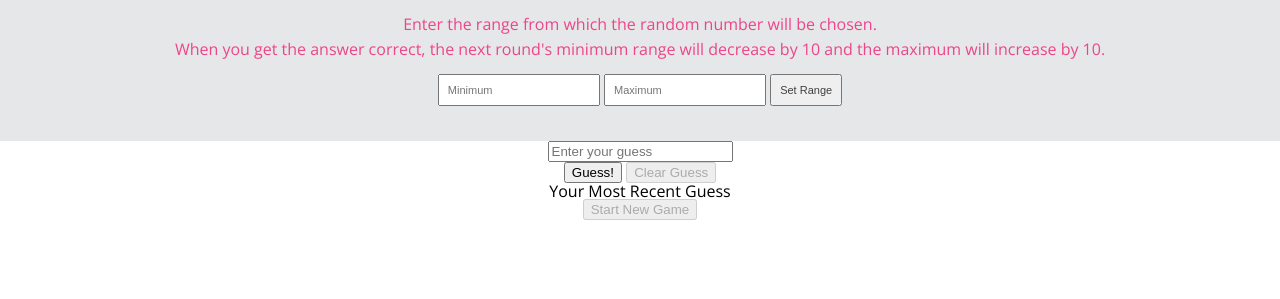
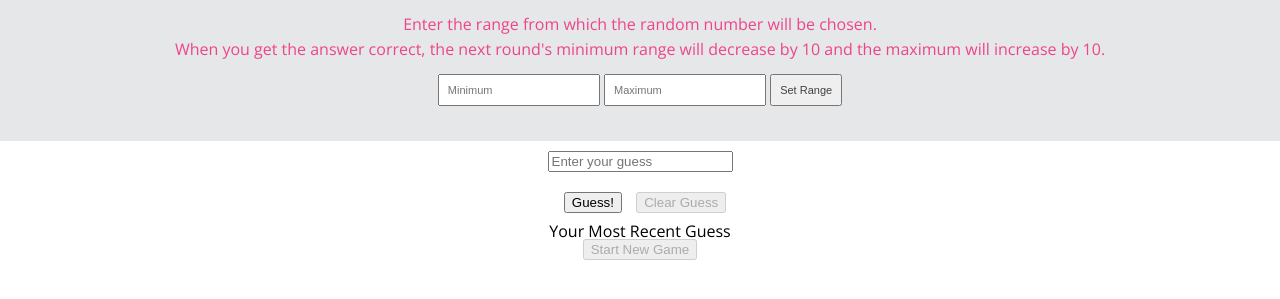
Before and after one commit to hbellows/numberGuesser, a plain HTML site: page index.html in a window 1280 px wide. Shown: the part 101-400 px from the top of the page. Drawn offline with nearby package versions, Linux system fonts and the light colour scheme; files that its build step writes are made by us from their sources.

Commit message:
add guess form fields

```diff
--- a/stylesheets/application.css
+++ b/stylesheets/application.css
@@ -44,3 +44,11 @@ header span {
 #instructions p {
   padding: 5px;
 }
+
+#guessForm {
+
+}
+
+#guessForm input {
+  margin: 10px;
+}
```
